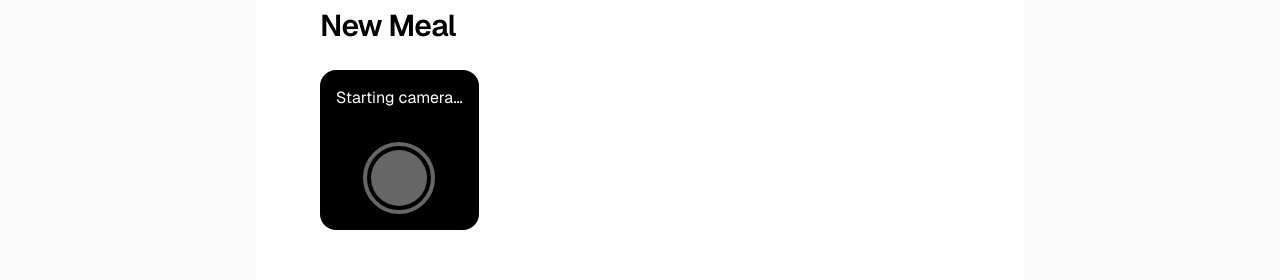
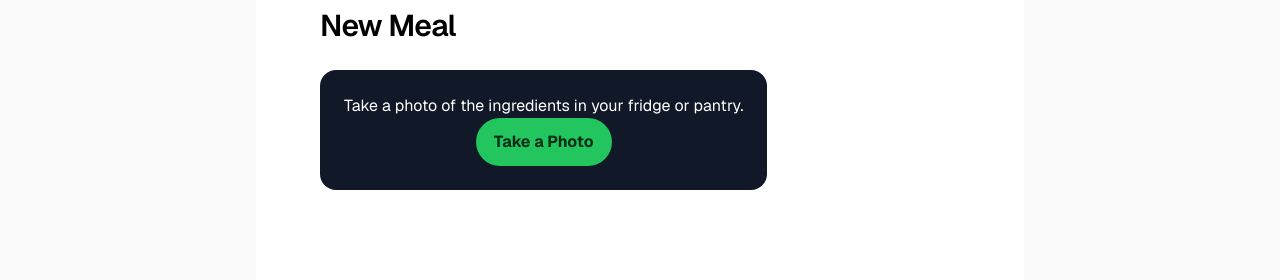
Before and after one commit to smilyfaces/Palmetto-Hacks-2027, a Next.js app: page /new_meal in a window 1280 px wide. Shown: the part 122-402 px from the top of the page. Built offline with nearby package versions, Linux system fonts and the light colour scheme; no server answers.

Commit message:
Camerafeed page

```diff
--- a/components/CameraFeed.tsx
+++ b/components/CameraFeed.tsx
@@ -4,121 +4,145 @@ import { useEffect, useRef, useState } from "react";
 import ShutterButton from "./PhotoButton";
 
 type Props = {
-  // Called with a downscaled JPEG data URL each time the shutter is pressed
   onCapture: (dataUrl: string) => void;
 };
 
 export default function CameraFeed({ onCapture }: Props) {
   const videoRef = useRef<HTMLVideoElement>(null);
   const streamRef = useRef<MediaStream | null>(null);
-  const attempt = useRef(0); // lets us ignore camera requests that finish after unmount or a retry
-  const [active, setActive] = useState(false);
+
+  const [cameraOpen, setCameraOpen] = useState(false);
   const [error, setError] = useState("");
 
-  async function startCamera() {
-    const mine = ++attempt.current;
+  async function openCamera() {
     setError("");
 
-    if (!navigator.mediaDevices?.getUserMedia) {
-      setError("This browser can't open the camera here. Camera access needs HTTPS (or localhost).");
-      return;
-    }
-
     try {
-      // Back camera on phones; falls back to the webcam on laptops and desktops
       const stream = await navigator.mediaDevices.getUserMedia({
         video: { facingMode: { ideal: "environment" } },
         audio: false,
       });
 
-      // Unmounted (or a newer attempt started) while the permission prompt was open
-      if (mine !== attempt.current) {
-        stream.getTracks().forEach((t) => t.stop());
-        return;
+      streamRef.current = stream;
+
+      if (videoRef.current) {
+        videoRef.current.srcObject = stream;
+        await videoRef.current.play();
       }
 
-      // If the camera gets unplugged or taken by another app, mark the feed inactive
-      stream.getVideoTracks()[0]?.addEventListener("ended", () => setActive(false));
-
-      streamRef.current = stream;
-      const video = videoRef.current!;
-      video.srcObject = stream;
-      await video.play();
-      setActive(true);
+      setCameraOpen(true);
     } catch {
-      if (mine === attempt.current) {
-        setError("Couldn't access the camera. Allow camera permission in your browser, then try again.");
-      }
+      setError(
+        "Could not access the camera. Allow camera permission, then try again."
+      );
     }
   }
 
-  // Open the camera on mount, release it on unmount
+  function closeCamera() {
+    streamRef.current?.getTracks().forEach((track) => track.stop());
+    streamRef.current = null;
+
+    if (videoRef.current) {
+      videoRef.current.srcObject = null;
+    }
+
+    setCameraOpen(false);
+  }
+
+  function handleCapture(image: string) {
+    onCapture(image);
+    closeCamera();
+  }
+
   useEffect(() => {
-    startCamera();
     return () => {
-      attempt.current++;
-      streamRef.current?.getTracks().forEach((t) => t.stop());
-      streamRef.current = null;
+      streamRef.current?.getTracks().forEach((track) => track.stop());
     };
-    // eslint-disable-next-line react-hooks/exhaustive-deps
   }, []);
 
   return (
-    <div
+    <section
       style={{
+        width: "100%",
         maxWidth: 480,
-        background: "#000",
-        color: "#fff",
+        overflow: "hidden",
         borderRadius: 16,
-        overflow: "hidden",
+        background: "#111827",
+        color: "white",
       }}
     >
-      {/* playsInline + muted are required for inline playback on iOS Safari */}
       <video
         ref={videoRef}
         playsInline
         muted
-        style={{ width: "100%", display: active ? "block" : "none" }}
+        style={{
+          display: cameraOpen ? "block" : "none",
+          width: "100%",
+        }}
       />
 
-      {!active && (
-        <p role={error ? "alert" : undefined} style={{ padding: 16, margin: 0 }}>
-          {error || "Starting camera…"}
+      {!cameraOpen && (
+        <div style={{ padding: 24, textAlign: "center" }}>
+          <p style={{ marginTop: 0 }}>
+            Take a photo of the ingredients in your fridge or pantry.
+          </p>
+
+          <button
+            type="button"
+            onClick={openCamera}
+            style={{
+              border: "none",
+              borderRadius: 999,
+              padding: "12px 18px",
+              background: "#22c55e",
+              color: "#052e16",
+              fontSize: 16,
+              fontWeight: 700,
+              cursor: "pointer",
+            }}
+          >
+            Take a Photo
+          </button>
+
+          {error && (
+            <p role="alert" style={{ marginBottom: 0, color: "#fecaca" }}>
+              {error}
             </p>
           )}
+        </div>
+      )}
 
+      {cameraOpen && (
         <div
           style={{
-          display: "grid",
-          gridTemplateColumns: "1fr auto 1fr",
+            display: "flex",
+            justifyContent: "space-between",
             alignItems: "center",
             padding: "16px 20px",
           }}
         >
-        {error ? (
           <button
             type="button"
-            onClick={startCamera}
+            onClick={closeCamera}
             style={{
-              justifySelf: "start",
+              border: "none",
               background: "transparent",
-              border: "none",
-              color: "#fff",
-              font: "inherit",
+              color: "white",
               cursor: "pointer",
-              textDecoration: "underline",
             }}
           >
-            Try again
+            Cancel
           </button>
-        ) : (
-          <span />
+
+          <ShutterButton
+            videoRef={videoRef}
+            active={cameraOpen}
+            onCapture={handleCapture}
+          />
+
+          <span style={{ width: 48 }} />
+        </div>
       )}
-
-        <ShutterButton videoRef={videoRef} active={active} onCapture={onCapture} />
-
-        <span />
-      </div>
-    </div>
+    </section>
   );
 }
```
Lines whose indentation alone changed are shown as unchanged.
